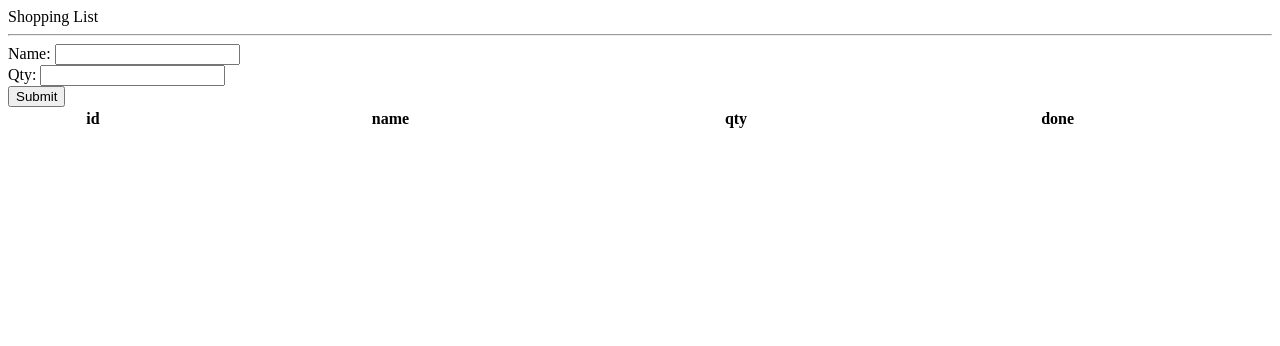
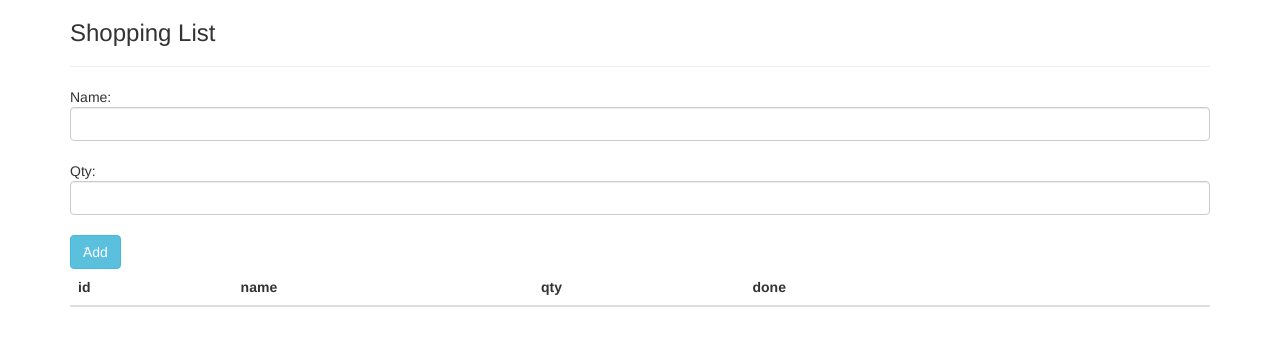
Before and after one commit to amirazad1/ShoppingList, a PHP site: page / in a window 1280 px wide. Shown: the top 346 px of the page. Run offline with PHP 8.4, Linux system fonts and the light colour scheme; data that the repository does not hold is empty.

Commit message:
add bootstrap and update modal

```diff
--- a/views/index.php
+++ b/views/index.php
@@ -6,29 +6,75 @@
           content="width=device-width, user-scalable=no, initial-scale=1.0, maximum-scale=1.0, minimum-scale=1.0">
     <meta http-equiv="X-UA-Compatible" content="ie=edge">
     <title>Document</title>
-    <script src="https://code.jquery.com/jquery-3.5.1.js"></script>
+    <link rel="stylesheet" href="https://fonts.googleapis.com/css?family=Roboto|Varela+Round">
+    <link rel="stylesheet" href="https://fonts.googleapis.com/icon?family=Material+Icons">
+    <link rel="stylesheet" href="https://maxcdn.bootstrapcdn.com/font-awesome/4.7.0/css/font-awesome.min.css">
+    <link rel="stylesheet" href="https://maxcdn.bootstrapcdn.com/bootstrap/3.3.7/css/bootstrap.min.css">
+    <script src="https://ajax.googleapis.com/ajax/libs/jquery/1.12.4/jquery.min.js"></script>
+    <script src="https://maxcdn.bootstrapcdn.com/bootstrap/3.3.7/js/bootstrap.min.js"></script>
     <script src="js/shop.js"></script>
 </head>
 <body>
-Shopping List
+<div class="container">
+    <p id="success"></p>
+    <div class="table-wrapper">
+        <div class="table-title">
+            <h3>Shopping List</h3>
+        </div>
+
         <hr/>
         <form method="post" action="create">
             Name:
-    <input name="name"/><br/>
+            <input class="form-control" name="name"/><br/>
             Qty:
-    <input name="qty"/><br/>
-    <input type="submit">
+            <input class="form-control" name="qty"/><br/>
+            <input type="submit" class="btn btn-info" value="َAdd">
         </form>
 
-<table id="list" class="display" style="width:100%">
+        <table id="list" class="table table-striped table-hover">
             <thead>
             <th>id</th>
             <th>name</th>
             <th>qty</th>
             <th>done</th>
             <th></th>
+            <th></th>
             </thead>
         </table>
-
+    </div>
+</div>
+<!-- Edit Modal HTML -->
+<div id="editModal" class="modal fade">
+    <div class="modal-dialog">
+        <div class="modal-content">
+            <form id="update_form">
+                <div class="modal-header">
+                    <h4 class="modal-title">Edit List</h4>
+                    <button type="button" class="close" data-dismiss="modal" aria-hidden="true">×</button>
+                </div>
+                <div class="modal-body">
+                    <input type="hidden" id="id_u" name="id" class="form-control" required>
+                    <div class="form-group">
+                        <label>Name</label>
+                        <input type="text" id="name_u" name="name" class="form-control" required>
+                    </div>
+                    <div class="form-group">
+                        <label>Qty</label>
+                        <input type="number" id="qty_u" name="qty" class="form-control" required>
+                    </div>
+                    <div class="form-group">
+                        <label>Done</label>
+                        <input type="checkbox" id="done_u" name="done" class="form-control" required>
+                    </div>
+                </div>
+                <div class="modal-footer">
+                    <input type="hidden" value="2" name="type">
+                    <input type="button" class="btn btn-default" data-dismiss="modal" value="Cancel">
+                    <button type="button" class="btn btn-info" id="update">Update</button>
+                </div>
+            </form>
+        </div>
+    </div>
+</div>
 </body>
 </html>
```
Also changed, not shown: public/js/shop.js (+23 -2 lines). Lines whose indentation alone changed are shown as unchanged.
